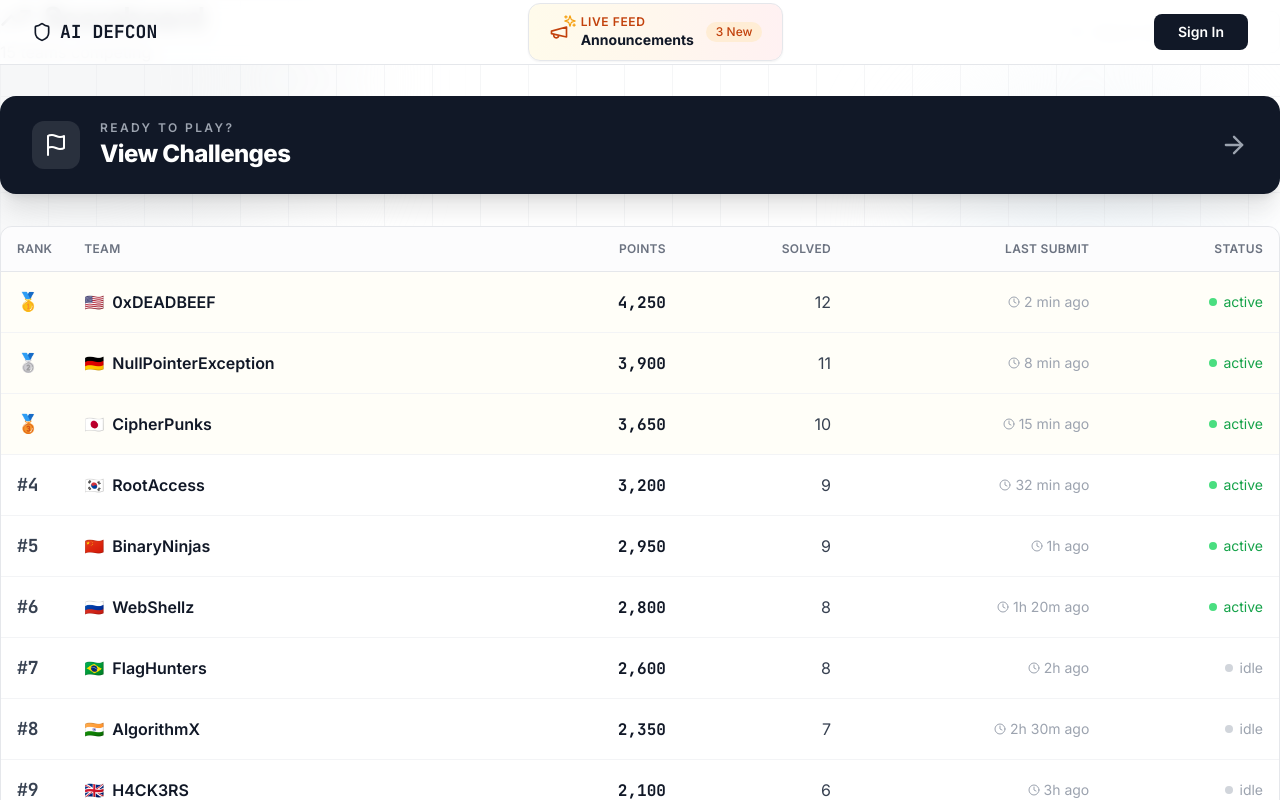
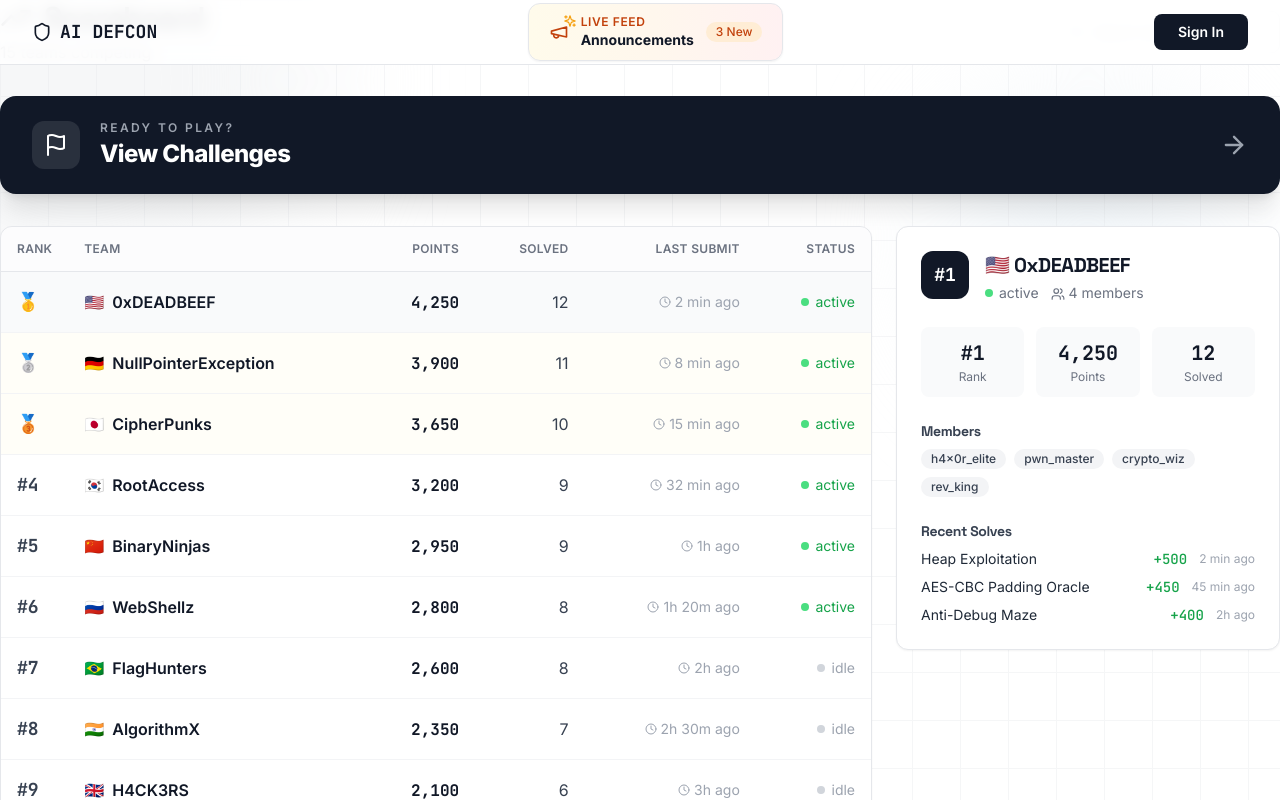
Before and after one commit to Deviant96/aidefcon, a React (Vite) app: page /scoreboard in a window 1280 px wide. Shown: the top 800 px of the page. Built offline with nearby package versions, Linux system fonts and the light colour scheme.

Commit message:
Make the team details static in the right panel

```diff
--- a/src/pages/ScoreboardPage.jsx
+++ b/src/pages/ScoreboardPage.jsx
@@ -1,6 +1,6 @@
-import { useState } from 'react'
+import { useState, useEffect } from 'react'
 import { Link } from 'react-router-dom'
-import { X, Search, TrendingUp, Clock, Users, Flag, ArrowRight } from 'lucide-react'
+import { Search, TrendingUp, Clock, Users, Flag, ArrowRight } from 'lucide-react'
 import { mockTeams } from '../data/mockData'
 
 const countryFlag = (code) => {
@@ -13,87 +13,23 @@ const statusDot = (status) =>
     ? 'bg-green-400'
     : 'bg-gray-300'
 
-function TeamModal({ team, onClose }) {
-  if (!team) return null
-  return (
-    <div className="fixed inset-0 z-50 flex items-center justify-center p-4">
-      <div className="absolute inset-0 bg-black/40 backdrop-blur-sm" onClick={onClose} />
-      <div className="relative w-full max-w-lg card p-8 shadow-2xl">
-        <button onClick={onClose} className="absolute top-4 right-4 p-2 rounded-lg hover:bg-gray-100">
-          <X className="w-4 h-4" />
-        </button>
-
-        <div className="flex items-start gap-4 mb-6">
-          <div className="w-12 h-12 bg-gray-900 rounded-xl flex items-center justify-center text-white font-bold font-mono text-lg">
-            #{team.rank}
-          </div>
-          <div>
-            <h2 className="text-xl font-bold text-gray-900 flex items-center gap-2">
-              {countryFlag(team.country)} {team.name}
-            </h2>
-            <div className="flex items-center gap-3 mt-1">
-              <span className="flex items-center gap-1.5 text-sm text-gray-500">
-                <span className={`w-2 h-2 rounded-full ${statusDot(team.status)}`} />
-                {team.status}
-              </span>
-              <span className="text-sm text-gray-500">
-                <Users className="w-3.5 h-3.5 inline mr-1" />
-                {team.members.length} members
-              </span>
-            </div>
-          </div>
-        </div>
-
-        <div className="grid grid-cols-3 gap-4 mb-6">
-          {[
-            { label: 'Rank', value: `#${team.rank}` },
-            { label: 'Points', value: team.points.toLocaleString() },
-            { label: 'Solved', value: team.solved },
-          ].map(({ label, value }) => (
-            <div key={label} className="bg-gray-50 rounded-lg p-3 text-center">
-              <div className="font-mono font-bold text-xl text-gray-900">{value}</div>
-              <div className="text-xs text-gray-500 mt-0.5">{label}</div>
-            </div>
-          ))}
-        </div>
-
-        <div className="mb-6">
-          <h3 className="text-sm font-semibold text-gray-700 mb-2">Members</h3>
-          <div className="flex flex-wrap gap-2">
-            {team.members.map((m) => (
-              <span key={m} className="badge bg-gray-100 text-gray-700">{m}</span>
-            ))}
-          </div>
-        </div>
-
-        {team.solveHistory.length > 0 && (
-          <div>
-            <h3 className="text-sm font-semibold text-gray-700 mb-2">Recent Solves</h3>
-            <div className="space-y-2">
-              {team.solveHistory.map((s, i) => (
-                <div key={i} className="flex items-center justify-between text-sm">
-                  <span className="text-gray-800">{s.challenge}</span>
-                  <div className="flex items-center gap-3">
-                    <span className="font-mono text-green-600 font-medium">+{s.points}</span>
-                    <span className="text-gray-400 text-xs">{s.time}</span>
-                  </div>
-                </div>
-              ))}
-            </div>
-          </div>
-        )}
-      </div>
-    </div>
-  )
-}
 
 export default function ScoreboardPage() {
   const [selectedTeam, setSelectedTeam] = useState(null)
   const [search, setSearch] = useState('')
 
+  // Filtered teams based on search
   const filtered = mockTeams.filter((t) =>
     t.name.toLowerCase().includes(search.toLowerCase()),
   )
+
+  // Auto-select rank 1 team on mount
+  useEffect(() => {
+    if (!selectedTeam && mockTeams.length > 0) {
+      const rank1 = mockTeams.find((t) => t.rank === 1)
+      if (rank1) setSelectedTeam(rank1)
+    }
+  }, [selectedTeam])
 
   return (
     <main className="min-h-screen bg-white relative overflow-hidden">
@@ -141,6 +77,7 @@ export default function ScoreboardPage() {
           <ArrowRight className="w-7 h-7 text-gray-400 group-hover:text-white group-hover:translate-x-1 transition-all flex-shrink-0" />
         </Link>
 
+        <div className="grid lg:grid-cols-[minmax(0,1fr)_24rem] gap-6 items-start">
           {/* Scoreboard table */}
           <div className="card overflow-hidden">
             <div className="overflow-x-auto">
@@ -161,7 +98,7 @@ export default function ScoreboardPage() {
                       key={team.id}
                       onClick={() => setSelectedTeam(team)}
                       className={`border-b border-gray-100 hover:bg-gray-50 cursor-pointer transition-colors ${
-                      team.rank <= 3 ? 'bg-yellow-50/30' : ''
+                        selectedTeam?.id === team.id ? 'bg-gray-50' : team.rank <= 3 ? 'bg-yellow-50/30' : ''
                       }`}
                     >
                       <td className="px-4 py-4">
@@ -208,11 +145,83 @@ export default function ScoreboardPage() {
               <div className="py-12 text-center text-gray-400">No teams found.</div>
             )}
           </div>
+
+          {/* Right detail panel */}
+          <aside className="lg:sticky lg:top-24">
+            <div className="card p-6 shadow-sm min-h-[24rem]">
+              {selectedTeam ? (
+                <>
+                  <div className="flex items-start gap-4 mb-6">
+                    <div className="w-12 h-12 bg-gray-900 rounded-xl flex items-center justify-center text-white font-bold font-mono text-lg">
+                      #{selectedTeam.rank}
+                    </div>
+                    <div>
+                      <h2 className="text-xl font-bold text-gray-900 flex items-center gap-2">
+                        {countryFlag(selectedTeam.country)} {selectedTeam.name}
+                      </h2>
+                      <div className="flex items-center gap-3 mt-1">
+                        <span className="flex items-center gap-1.5 text-sm text-gray-500">
+                          <span className={`w-2 h-2 rounded-full ${statusDot(selectedTeam.status)}`} />
+                          {selectedTeam.status}
+                        </span>
+                        <span className="text-sm text-gray-500">
+                          <Users className="w-3.5 h-3.5 inline mr-1" />
+                          {selectedTeam.members.length} members
+                        </span>
+                      </div>
+                    </div>
                   </div>
 
-      {selectedTeam && (
-        <TeamModal team={selectedTeam} onClose={() => setSelectedTeam(null)} />
+                  <div className="grid grid-cols-3 gap-3 mb-6">
+                    {[
+                      { label: 'Rank', value: `#${selectedTeam.rank}` },
+                      { label: 'Points', value: selectedTeam.points.toLocaleString() },
+                      { label: 'Solved', value: selectedTeam.solved },
+                    ].map(({ label, value }) => (
+                      <div key={label} className="bg-gray-50 rounded-lg p-3 text-center">
+                        <div className="font-mono font-bold text-xl text-gray-900">{value}</div>
+                        <div className="text-xs text-gray-500 mt-0.5">{label}</div>
+                      </div>
+                    ))}
+                  </div>
+
+                  <div className="mb-6">
+                    <h3 className="text-sm font-semibold text-gray-700 mb-2">Members</h3>
+                    <div className="flex flex-wrap gap-2">
+                      {selectedTeam.members.map((m) => (
+                        <span key={m} className="badge bg-gray-100 text-gray-700">{m}</span>
+                      ))}
+                    </div>
+                  </div>
+
+                  {selectedTeam.solveHistory.length > 0 && (
+                    <div>
+                      <h3 className="text-sm font-semibold text-gray-700 mb-2">Recent Solves</h3>
+                      <div className="space-y-2">
+                        {selectedTeam.solveHistory.map((s, i) => (
+                          <div key={i} className="flex items-center justify-between text-sm">
+                            <span className="text-gray-800">{s.challenge}</span>
+                            <div className="flex items-center gap-3">
+                              <span className="font-mono text-green-600 font-medium">+{s.points}</span>
+                              <span className="text-gray-400 text-xs">{s.time}</span>
+                            </div>
+                          </div>
+                        ))}
+                      </div>
+                    </div>
                   )}
+                </>
+              ) : (
+                <div className="h-full min-h-[20rem] flex flex-col items-center justify-center text-center text-gray-400">
+                  <Users className="w-12 h-12 mb-4 opacity-30" />
+                  <p className="font-medium text-gray-500">Select a team</p>
+                  <p className="text-sm mt-1">Details will appear here when you click a row</p>
+                </div>
+              )}
+            </div>
+          </aside>
+        </div>
+      </div>
     </main>
   )
 }
```
Lines whose indentation alone changed are shown as unchanged.
